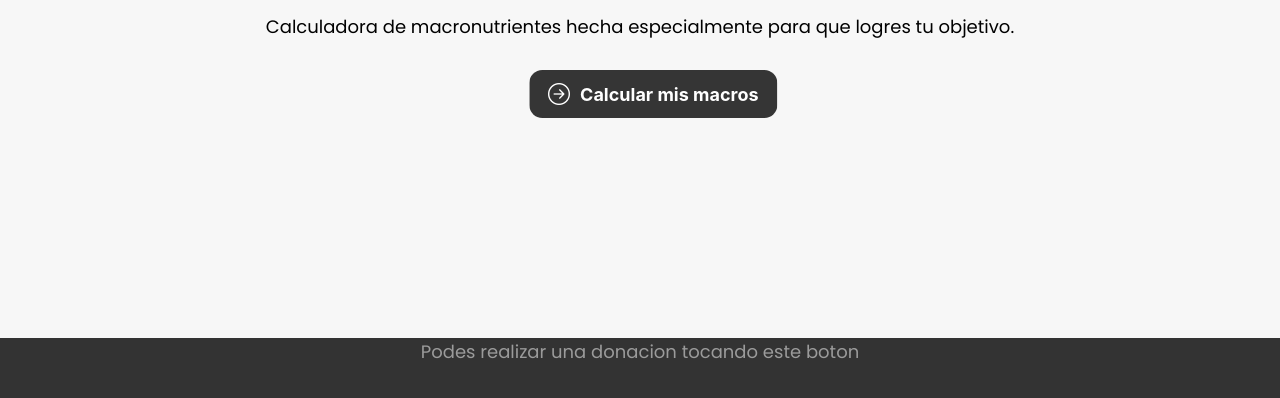
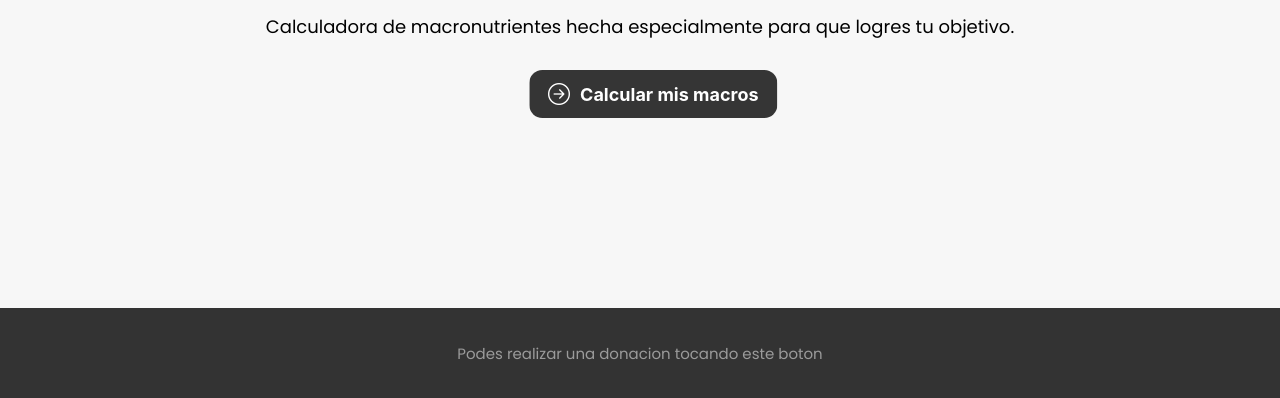
Before and after one commit to mattbidarte/calculadora-de-macros, a plain HTML site: page index.html in a window 1280 px wide. Shown: the part 402-800 px from the top of the page. Drawn offline with nearby package versions, Linux system fonts and the light colour scheme; a script that the page names is missing.

Commit message:
editando footer

```diff
--- a/assets/css/style.css
+++ b/assets/css/style.css
@@ -309,15 +309,24 @@ table {
 }
 
 footer {
+    display: flex;
+    justify-content: center;
+    align-items: center;
+    flex-direction: column;
     position: fixed;
     bottom: 0px;
-    height: 60px;
+    height: 90px;
     width: 100%;
     background-color: #333;
 }
 .pfooter {
+    font-size: 15px;
     margin: 0;
     color: #9b9b9b;
+}
+
+.btndonate {
+    margin-bottom: 40px;
 }
 
 /* ================ TAMAÑOS ================ */
--- a/index.html
+++ b/index.html
@@ -48,6 +48,9 @@
     </main>
 
     <footer>
+        <div class="max-width">
+
+        </div>
         <p class="pfooter">Podes realizar una donacion tocando este boton</p>
         <div id="donate-button-container">
             <div id="donate-button"></div>
```
